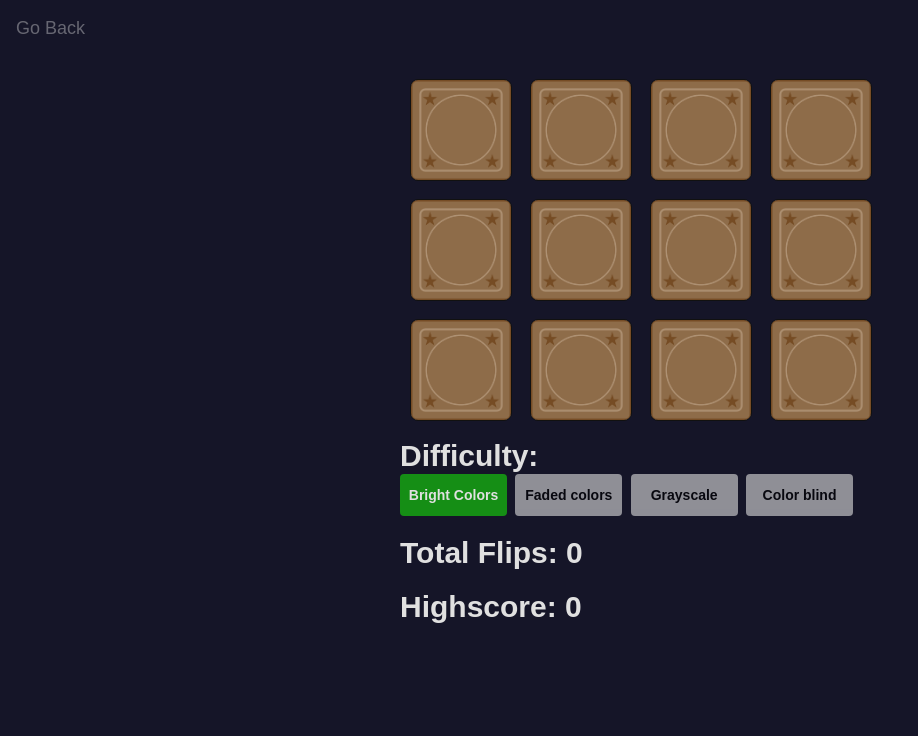
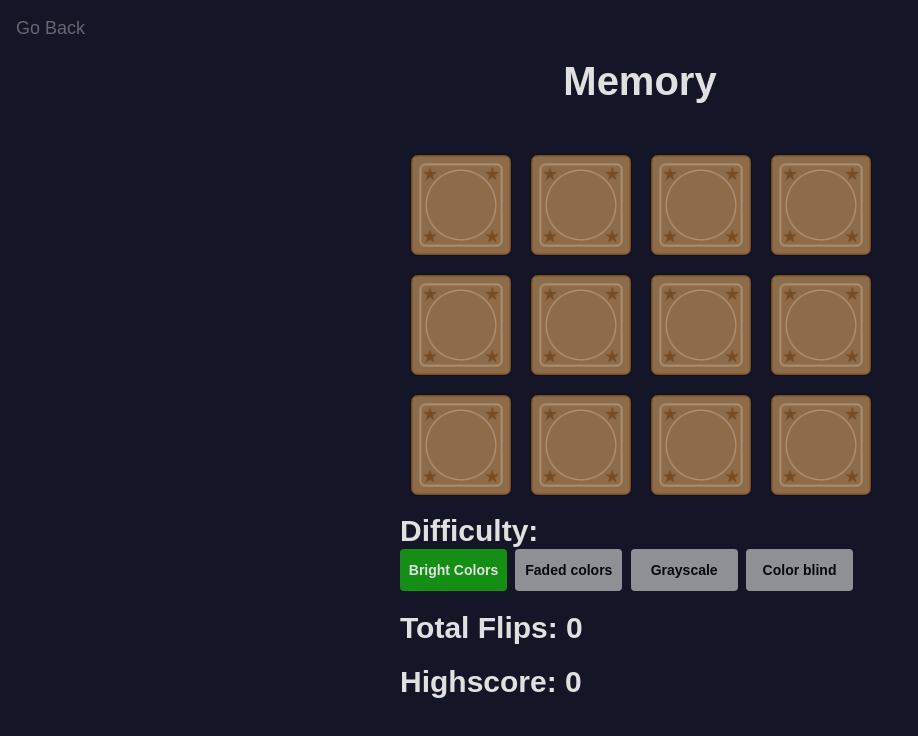
Before and after one commit to NemoEriksson02/NemoEriksson02.github.io, a SvelteKit app: page /memory in a window 1280 px wide. Shown: the top 736 px of the page, without its empty margins (0-918 px from the left). Built offline with nearby package versions, Linux system fonts and the light colour scheme.

Commit message:
Fix: Slight animation changes [Memory]
Added a Memory header and changed the animation timings slightly

```diff
--- a/src/routes/memory/+page.svelte
+++ b/src/routes/memory/+page.svelte
@@ -144,6 +144,7 @@ onMount(()=>{
 <body>
   <div class="background"></div>
   <a href="/#projects">Go Back</a>
+  <h2>Memory</h2>
   <main>
     <div class="row">
       {#each cards as card, i}
@@ -207,6 +208,16 @@ a{
 
 a:hover{
   opacity: 1;
+}
+
+h2{
+  position: relative;
+  left: 50%;
+  transform: translateX(-50%);
+  color: #e0e0e0;
+  font-size: 40px;
+  width: fit-content;
+  margin: 30px 0 0 0;
 }
 
 main {
@@ -306,6 +317,7 @@ main {
   transform: translate(10px, 2px);
   display: inline-block;
   border-radius: 4px;
+  transition: background .6s;
 }
 
 .hsGrade.good{
@@ -330,7 +342,10 @@ main {
   border-radius: 4px;
   font-weight: 600;
   opacity: .6;
-  transition: .2s all;
+  transition: .4s all;
+}
+.difficultyButton:hover{
+  opacity: 1;
 }
 
 .activeDifficulty{
```
Also changed, not shown: 14 other files (tests, documents, lock files or other folders).
